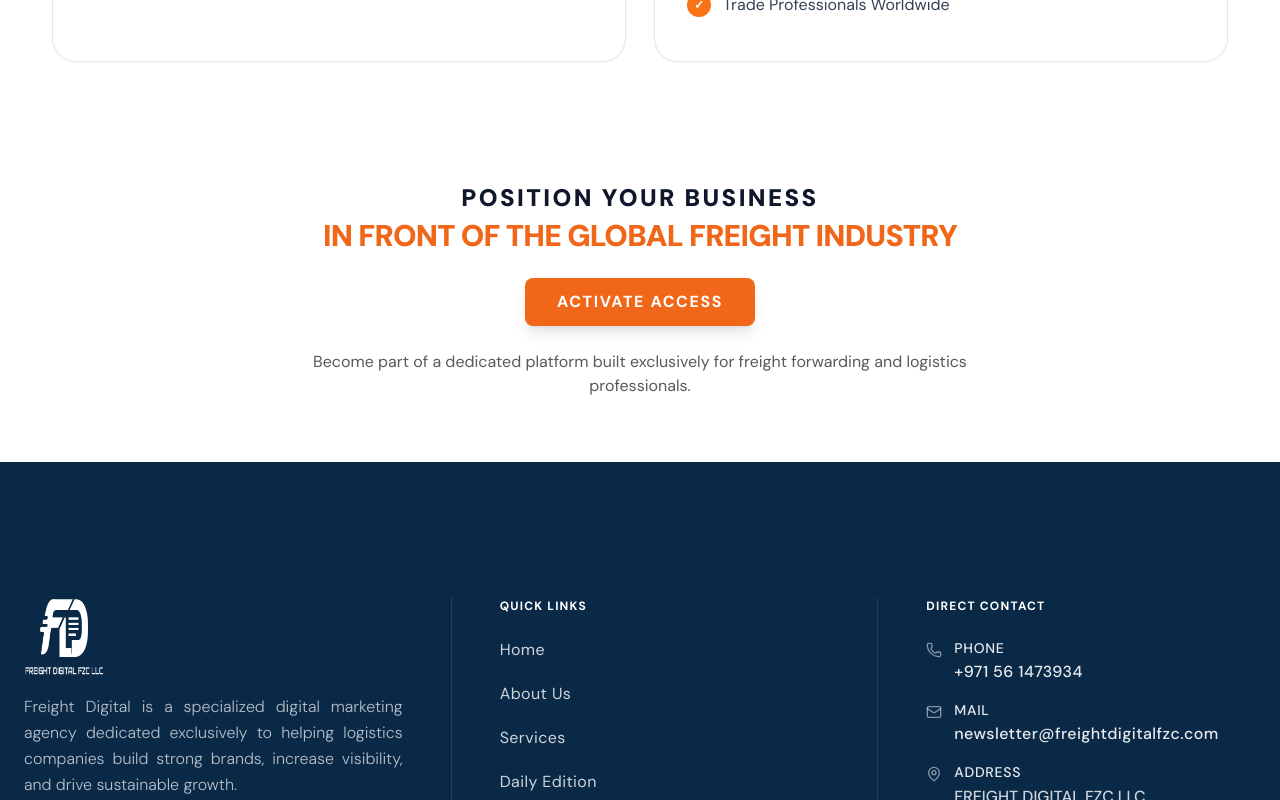
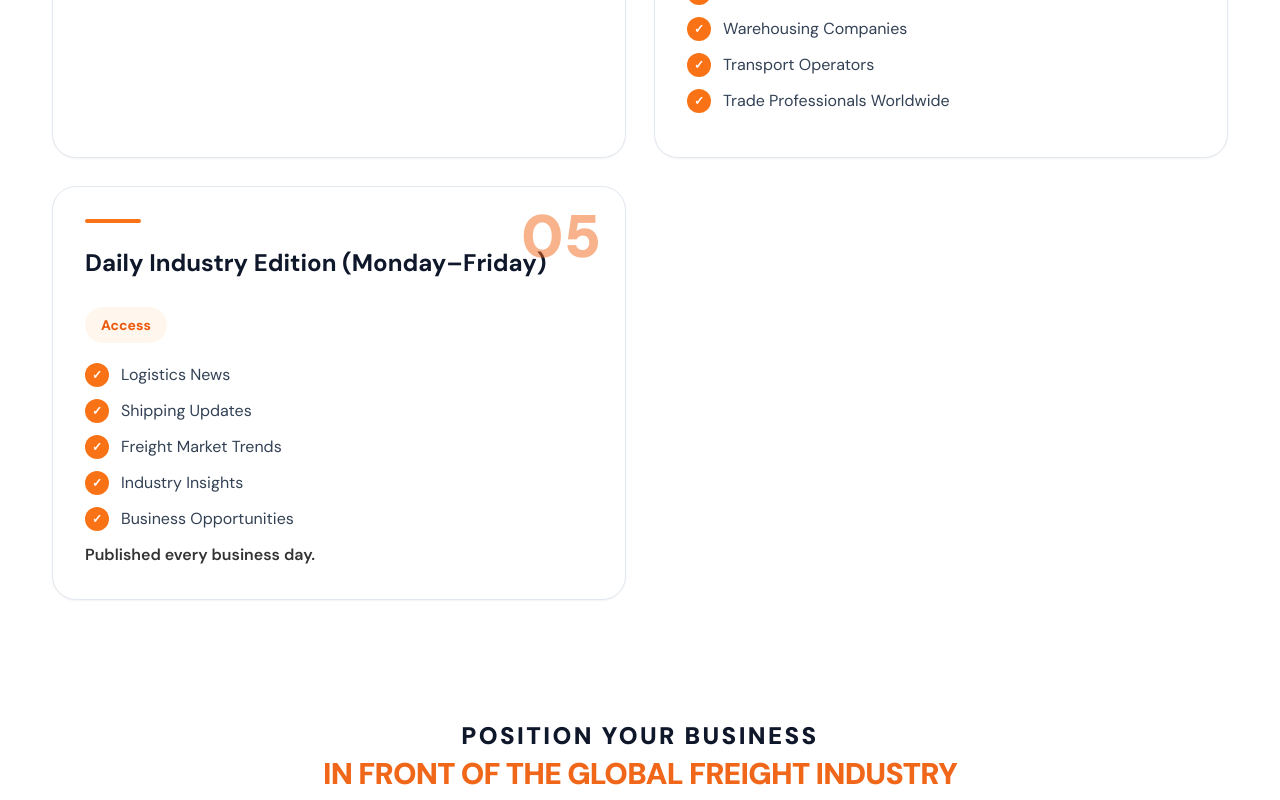
Before and after one commit to Yulanto-Developers/freight_digital, a Next.js app: page /edition in a window 1280 px wide. Shown: the part 2005-2805 px from the top of the page. Built offline with nearby package versions, Linux system fonts and the light colour scheme.

Commit message:
edition new chnages completed

```diff
--- a/src/components/edition/index.tsx
+++ b/src/components/edition/index.tsx
@@ -72,18 +72,18 @@ function Edition() {
                 "Trade Professionals Worldwide",
             ],
         },
-        // {
-        //     fTile: "Daily Industry Edition (Monday–Friday)",
-        //     heading: "Access",
-        //     fCat: [
-        //         "Logistics News",
-        //         "Shipping Updates",
-        //         "Freight Market Trends",
-        //         "Industry Insights",
-        //         "Business Opportunities",
-        //     ],
-        //     pub: 'Published every business day.'
-        // },
+        {
+            fTile: "Daily Industry Edition (Monday–Friday)",
+            heading: "Access",
+            fCat: [
+                "Logistics News",
+                "Shipping Updates",
+                "Freight Market Trends",
+                "Industry Insights",
+                "Business Opportunities",
+            ],
+            pub: 'Published every business day.'
+        },
     ];
 
     return (
@@ -161,13 +161,13 @@ function Edition() {
             </div>
 
 
-            {/* <div className="max-w-6xl mx-auto flex items-center">
+            <div className="max-w-6xl mx-auto flex items-center">
                 <div className="flex-grow h-[1px] bg-stone-300"></div>
                 <h2 className="px-4 sm:px-6 text-xl sm:text-2xl font-black tracking-wider text-stone-900 uppercase whitespace-nowrap">
                     Your Annual Access Includes
                 </h2>
                 <div className="flex-grow h-[1px] bg-stone-300"></div>
-            </div> */}
+            </div>
 
 
             {/* <div className="max-w-6xl mx-auto">
```
